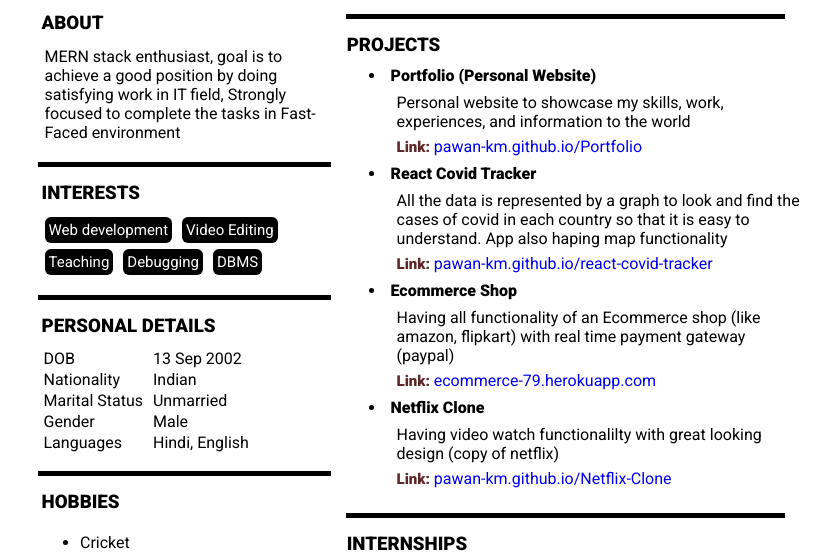
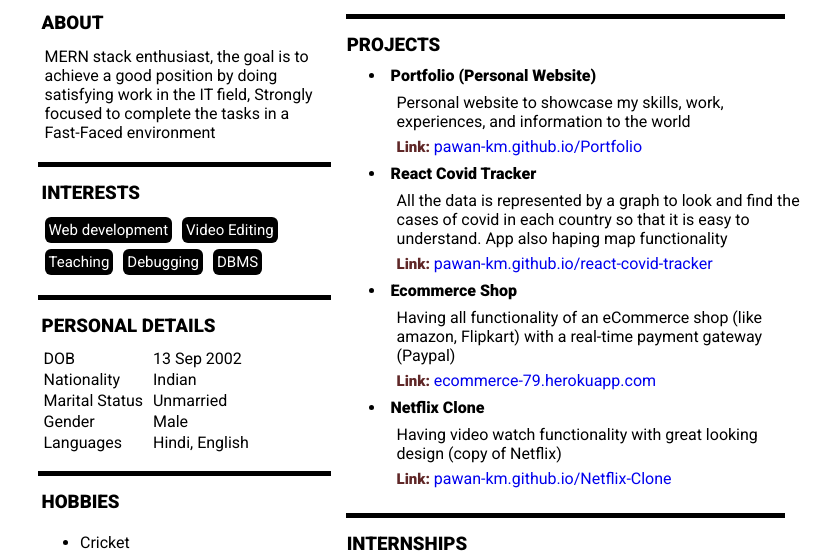
Before and after one commit to Pawan-km/Resume, a plain HTML site: page index.html in a window 1280 px wide. Shown: the part 242-800 px from the top of the page, without its empty margins (227-1057 px from the left). Drawn offline with Linux system fonts and the light colour scheme.

Commit message:
updating resume

```diff
--- a/index.html
+++ b/index.html
@@ -31,7 +31,7 @@
                <div class="about contain ">
                    <div class="box">
                    <h3>ABOUT</h3>
-                   <p>MERN stack enthusiast, goal is to achieve a good position  by doing satisfying work in IT field, Strongly focused to complete the tasks in Fast-Faced environment
+                   <p>MERN stack enthusiast, the goal is to achieve a good position by doing satisfying work in the IT field, Strongly focused to complete the tasks in a Fast-Faced environment
                    </p>
                 </div>
                    <hr class="line">
@@ -153,14 +153,14 @@
                     <div class="project">
                         <li>Ecommerce Shop</li>
                         <div class="project_container">
-                            <p>Having all functionality of an Ecommerce shop (like amazon, flipkart) with real time payment gateway (paypal)</p>
+                            <p>Having all functionality of an eCommerce shop (like amazon, Flipkart) with a real-time payment gateway (Paypal)</p>
                             <p><b> Link: </b><a href="https://ecommerce-79.herokuapp.com/" target="_blank"> ecommerce-79.herokuapp.com </a></p>
                         </div>
                     </div>
                     <div class="project">
                         <li>Netflix Clone</li>
                         <div class="project_container">
-                            <p>Having video watch functionalilty with great looking design (copy of netflix) </p>
+                            <p>Having video watch functionality with great looking design (copy of Netflix) </p>
                             <p><b> Link: </b><a href="https://pawan-km.github.io/Netflix-Clone" target="_blank"> pawan-km.github.io/Netflix-Clone </a></p>
                         </div>
                     </div>
```
